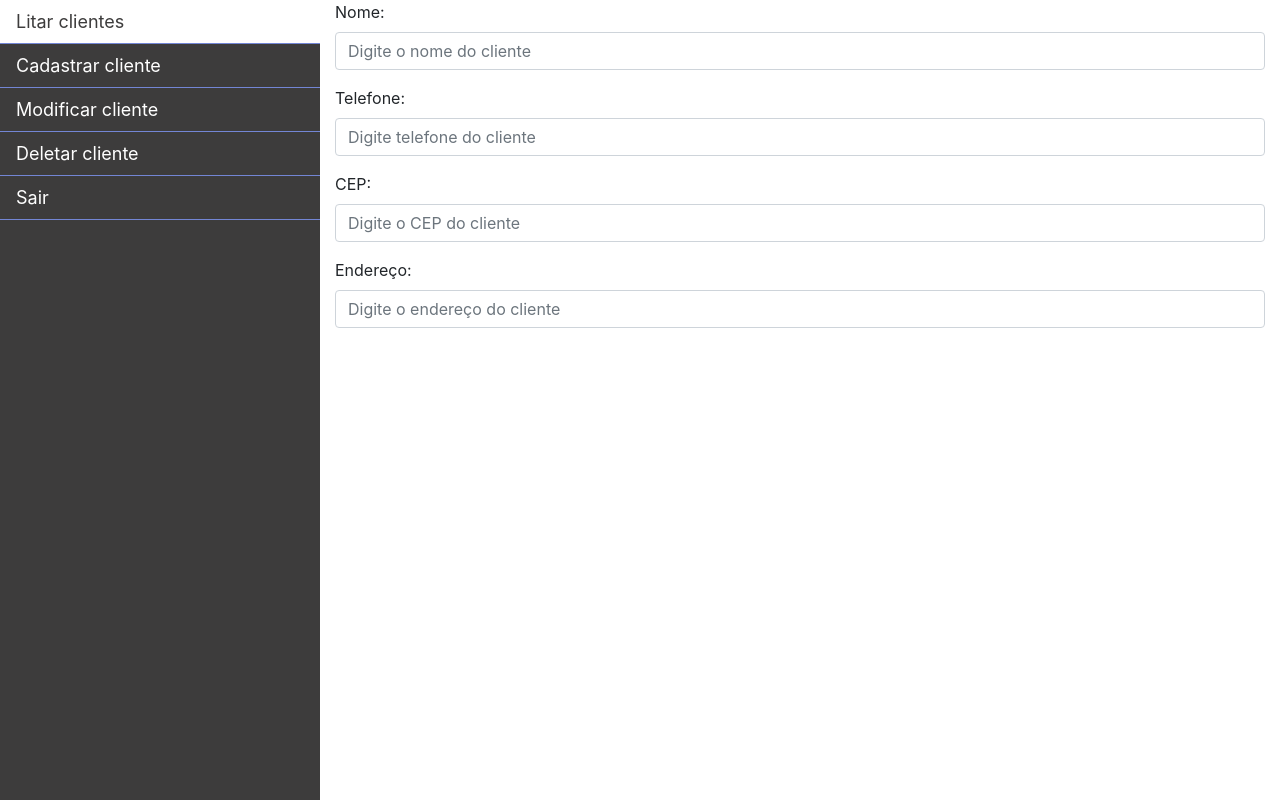
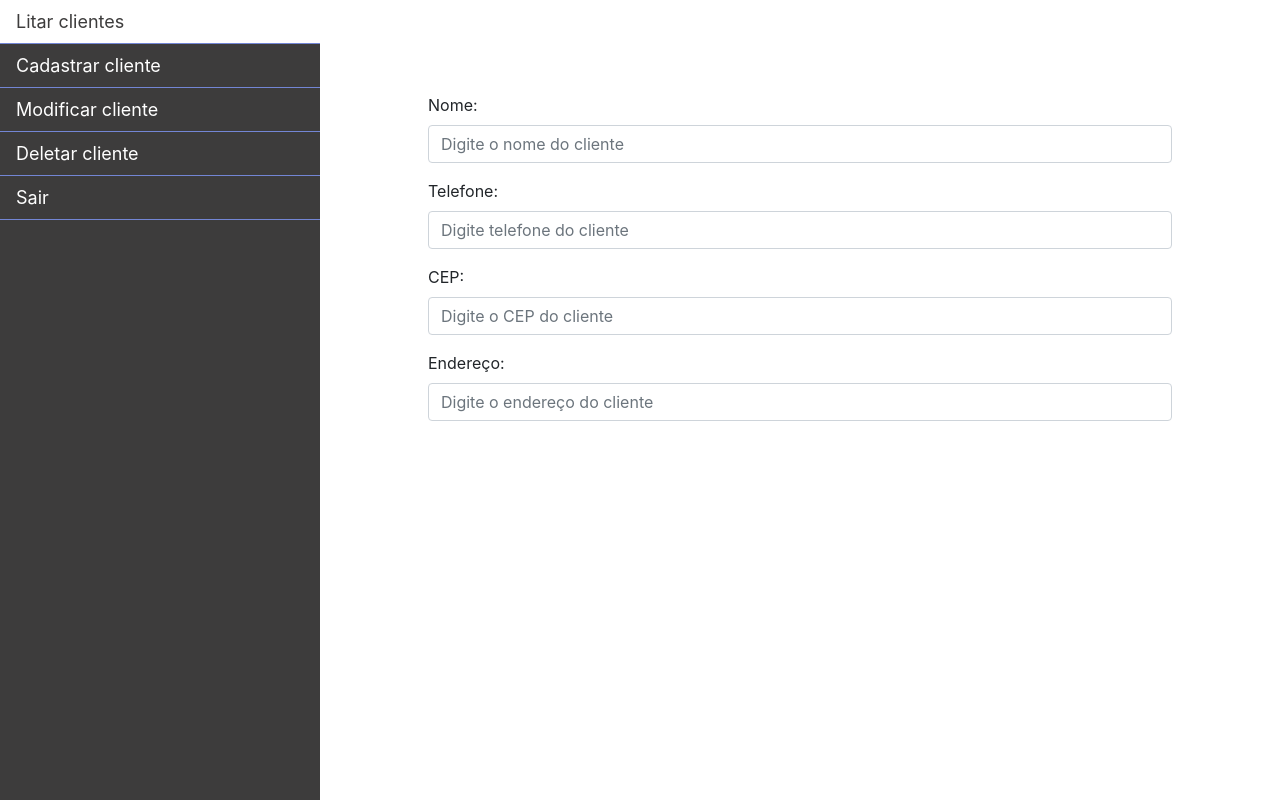
Before and after one commit to gilMars/desafiosnet, a Django app: template controlpanel/templates/controlpanel/cadastrar.html in a window 1280 px wide. Run offline with Django 3.2, Linux system fonts and the light colour scheme; the template is opened without the code that fills it, so the values that code supplies are empty; some libraries are stand-ins or nearby versions.

Commit message:
Ajuste no estilo do form para cadastro do cliente

```diff
--- a/controlpanel/static/css/painel.css
+++ b/controlpanel/static/css/painel.css
@@ -39,3 +39,7 @@ body, html, .container-fluid {
     background-color: white;
     transition: background 1s ease;
 }
+
+#cadastrar {
+    margin: 10%;
+}
```
